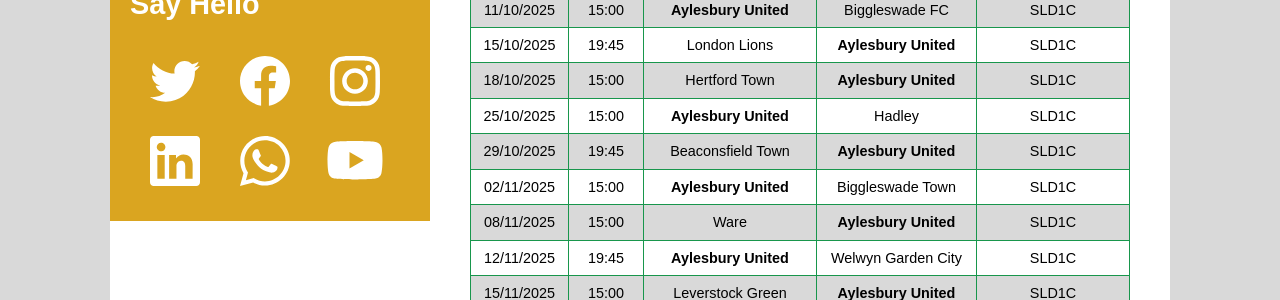
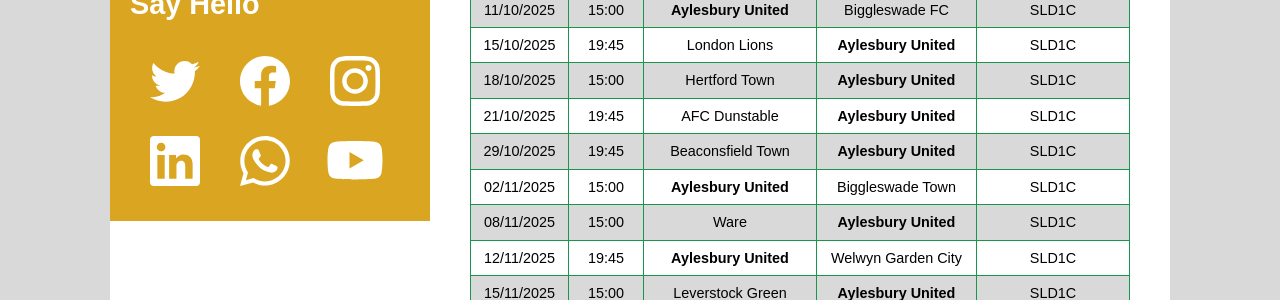
Before and after one commit to RobDWaller/21ducks.github.io, a Jekyll site: the page built from club/fixtures2526.html, in a window 1280 px wide and 900 px high, scrolled down 514 px. Shown: the part 152-452 px from the top of the window. Built offline with Jekyll 4.4.1, drawn with Linux system fonts in a browser that asks for light colours; comment, search, counter and statistics services are not loaded.

Commit message:
Made changes to fixture list to add dunstable game and remove hadley game.

```diff
--- a/_data/fixtures_sld1c_2526.json
+++ b/_data/fixtures_sld1c_2526.json
@@ -100,11 +100,11 @@
       "competition": "Southern League Div One Central"
     },
     {
-      "date": "2025-10-25",
-      "kickoff": "15:00",
-      "homeTeam": "Aylesbury United",
-      "awayTeam": "Hadley",
-      "venue": "Home",
+      "date": "2025-10-21",
+      "kickoff": "19:45",
+      "homeTeam": "AFC Dunstable",
+      "awayTeam": "Aylesbury United",
+      "venue": "Away",
       "competition": "Southern League Div One Central"
     },
     {
```
